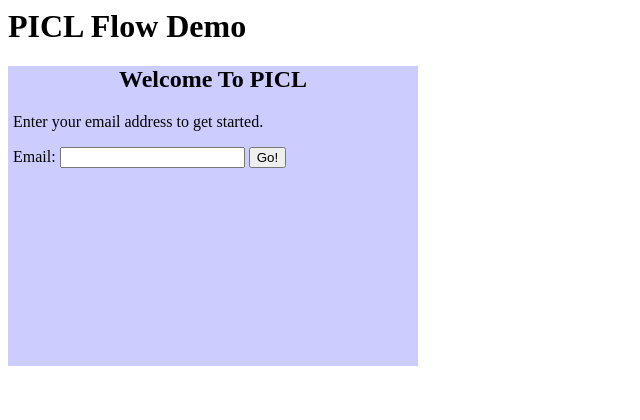
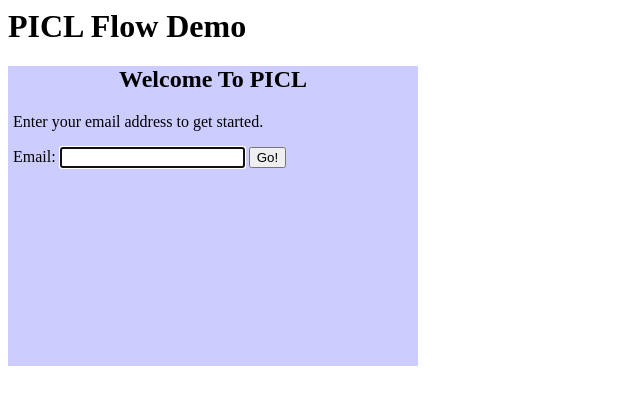
Before and after one commit to warner/picl-flowtest, a Flask app: page / in a window 1280 px wide. Shown: the top 420 px of the page, without its empty margins (0-640 px from the left). Run offline with Flask 2, Linux system fonts and the light colour scheme.

Commit message:
set focus on text inputs, "enter" means go

```diff
--- a/static/main.js
+++ b/static/main.js
@@ -18,11 +18,22 @@ function send(verb, body) {
     return d;
 }
 
+function enterMeansClick(inputSelector, buttonSelector) {
+    $(inputSelector).on("keyup", function(e) {
+        if (e.keyCode == 13)
+            $(buttonSelector).click();
+        return false;
+    });
+}
+
 function switchTo(which) {
     function done() {
         var notes = $("#templates .notes-"+which);
         if (notes.length)
             $("#notes").empty().append(notes.clone());
+        var focus = $("#dialog .focus");
+        if (focus.length == 1)
+            focus.focus();
         currentlyShowing = which;
         console.log(which);
         var f = setupFunctions[which];
@@ -39,6 +50,7 @@ function switchTo(which) {
 }
 
 setupFunctions["t1-get-email"] = function() {
+    enterMeansClick("#dialog input.email", "#dialog input.go");
     $("#dialog input.go").on("click", function() {
         state.email = $("#dialog input.email").val();
         console.log("clicked", state.email);
@@ -54,6 +66,7 @@ setupFunctions["t1-get-email"] = function() {
 };
 
 setupFunctions["t2-get-password"] = function() {
+    enterMeansClick("#dialog input.password", "#dialog input.go");
     $("#dialog input.go").on("click", function() {
         var password = $("#dialog input.password").val();
         send("attach", {password: password})
@@ -109,6 +122,7 @@ setupFunctions["t8-reset-account-start"] = function() {
     $("#dialog span.email").text(state.email);
     var code = "123-456-7890";
     $("#dialog span.code").text(code);
+    enterMeansClick("#dialog input.code", "#dialog input.go");
     $("#dialog input.go").on("click", function() {
         var gotCode = $("#dialog input.code").val();
         $("#dialog input.code").hide(); // show "checking.." message
@@ -129,6 +143,7 @@ setupFunctions["t8a-reset-account-bad-code"] = function() {
 };
 
 setupFunctions["t9-reset-account-set-password"] = function() {
+    enterMeansClick("#dialog input.password", "#dialog input.go");
     $("#dialog input.go").on("click", function() {
         state.newPassword = $("#dialog input.password").val();
         switchTo("t10-reset-account-commit");
--- a/templates/index.html
+++ b/templates/index.html
@@ -26,7 +26,7 @@ var sessionID = {{ sessionID }};
   <div class="t1-get-email">
     <center><h2>Welcome To PICL</h2></center>
     <p>Enter your email address to get started.</p>
-    <span>Email: </span><input type="text" name="email" class="email"></input>
+    <span>Email: </span><input type="text" name="email" class="email focus"></input>
     <input type="button" class="go" value="Go!"></input>
   </div>
   <div class="notes-t1-get-email">
@@ -36,7 +36,7 @@ var sessionID = {{ sessionID }};
   <div class="t2-get-password">
     <center><h2>Welcome Back</h2></center>
     <p>Please enter your password to connect this device to your account</p>
-    <span>Password: </span><input type="password" class="password"></input>
+    <span>Password: </span><input type="password" class="password focus"></input>
     <input type="button" class="go" value="Go!"></input>
     <p>Or use one of these:</p>
     <input type="button" class="hate" value="I Hate Passwords"></input>
@@ -49,7 +49,7 @@ var sessionID = {{ sessionID }};
     <center><h2>Create Account</h2></center>
     <p>It looks like you don't have an account yet.</p>
     <p>Please create a PICL password</p>
-    <span>Password: </span><input type="password" class="password"></input>
+    <span>Password: </span><input type="password" class="password focus"></input>
     <input type="button" class="go" value="Go!"></input>
     <p>We can also create a random password for you:</p>
     <!-- script will set .value to a randomly generated password -->
@@ -89,7 +89,7 @@ var sessionID = {{ sessionID }};
     <p>To reset your account, you'll need to verify your email.</p>
     <p>We just sent an email to <span class="email" />. Inside it, you'll find a number. Please paste in that number here:</p>
     <p>(pretend you got an email with <span class="code" />)</p>
-    <span>Code: </span><input type="text" name="code" class="code"></input>
+    <span>Code: </span><input type="text" name="code" class="code focus"></input>
     <input type="button" class="go" value="Go!"></input>
   </div>
 
@@ -105,7 +105,7 @@ var sessionID = {{ sessionID }};
   <div class="t9-reset-account-set-password">
     <center><h2>Reset Account 2</h2></center>
     <p>Now that you've verified your email, please choose a new PICL password:</p>
-    <span>Password: </span><input type="password" class="password"></input>
+    <span>Password: </span><input type="password" class="password focus"></input>
     <input type="button" class="go" value="Go!"></input>
     <p>We can also create a random password for you:</p>
     <!-- script will set .value to a randomly generated password -->
```
